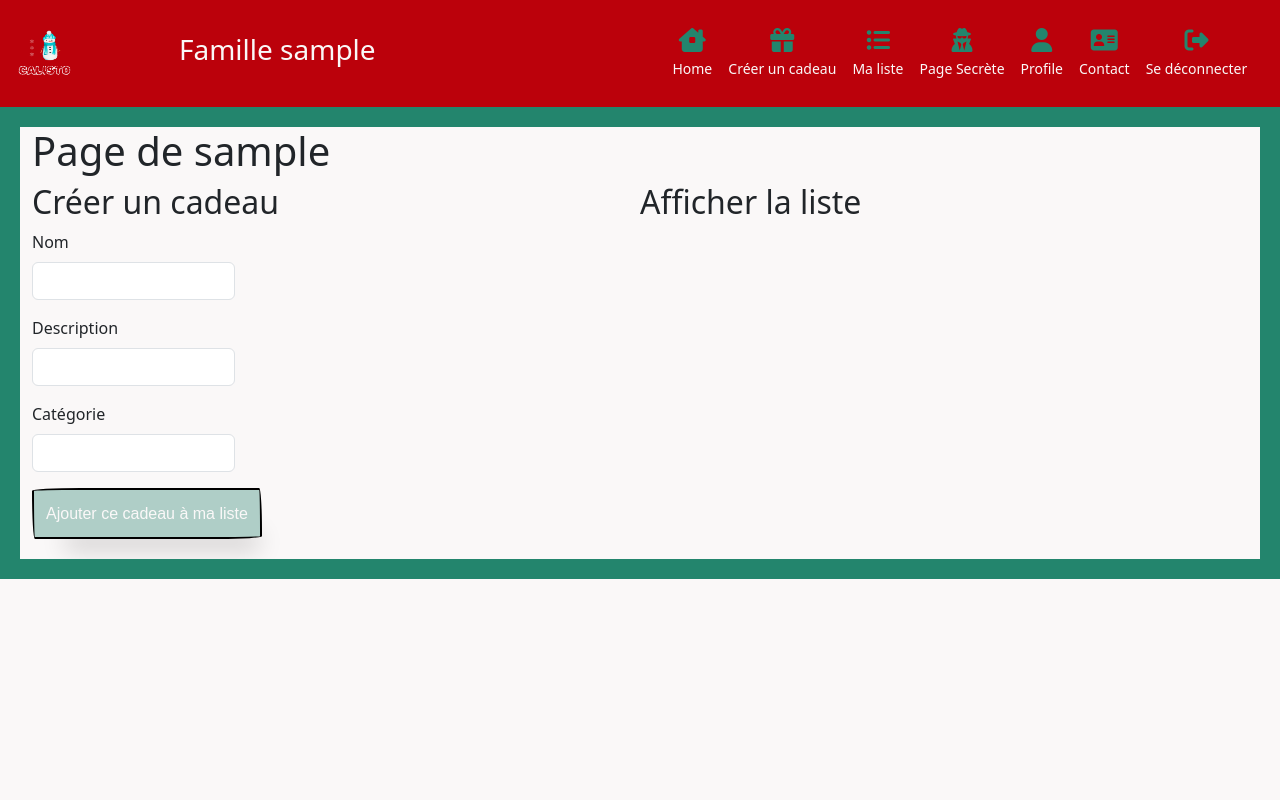
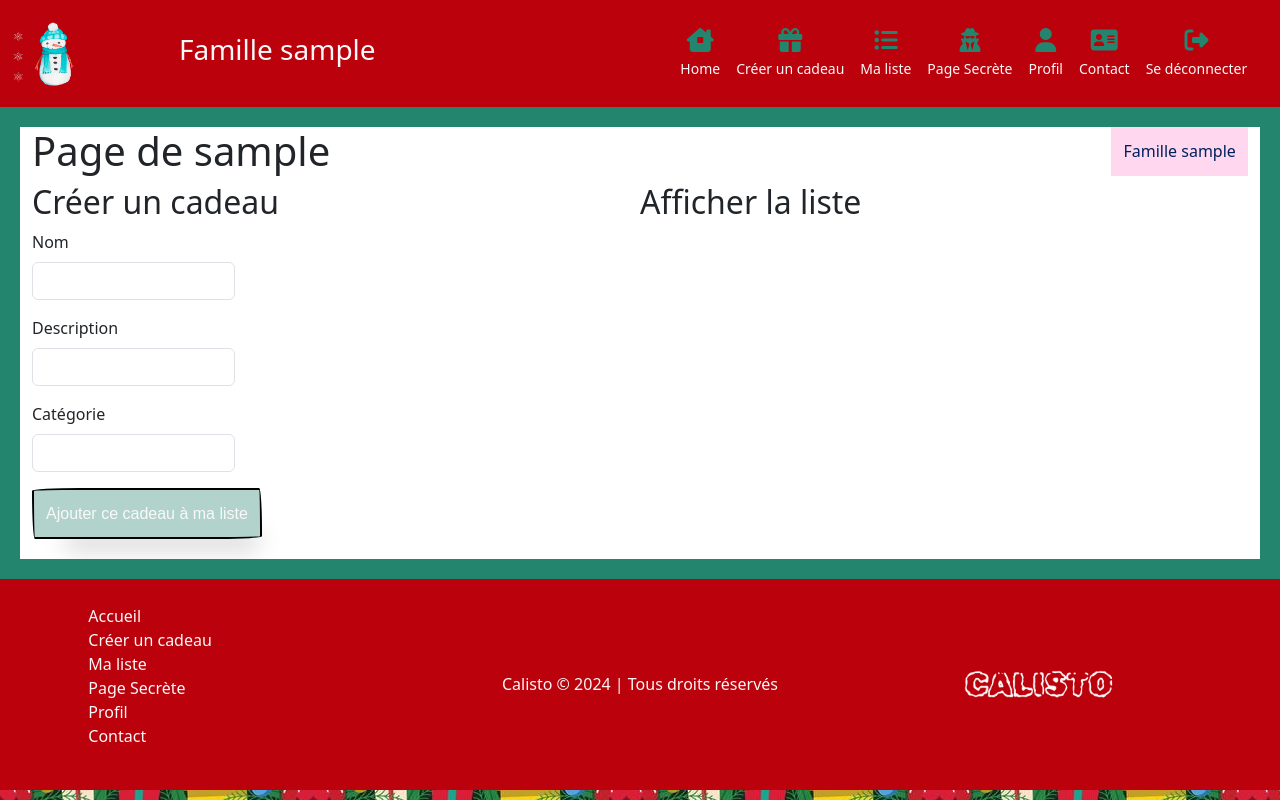
Before and after one commit to Lavestenoire/christmas, a PHP site: page /MVC/pageCreateGift in a window 1280 px wide. Run offline with PHP 8.4, Linux system fonts and the light colour scheme; the visitor is signed in with stand-in values (Sample User, id 1); some libraries are stand-ins or nearby versions.

Commit message:
supression ok

```diff
--- a/Controllers/GiftController.php
+++ b/Controllers/GiftController.php
@@ -126,8 +126,5 @@ class giftController extends Controller
         $giftModel = new giftModel();
         $categories = $giftModel->getNameCategory($search);
         echo json_encode($categories);
-        // foreach ($categories as $category) {
-        //     echo $category['name_category'] . "<br>";
-        // }
     }
 }
--- a/Views/base.php
+++ b/Views/base.php
@@ -15,7 +15,7 @@
     <header>
         <nav class="navbar sticky-top navbar-expand-lg bg-body-tertiary container-fluid">
             <a class="navbar-brand" href="/christmas/public/home"> <!-- le lien href de home: home = réecriture d'URL = controller et action donc render -->
-                <img src="pictures/calisto.png" alt="Logo" width="100">
+                <img src="pictures/logoCalisto.png" alt="Logo" width="100">
             </a>
 
             <?php if (isset($_SESSION['nickname_account'])) { ?>
@@ -54,7 +54,7 @@
                         <li class="nav-item">
                             <a class="nav-link" href="profileUser">
                                 <i class="menuIcon fa-solid fa-user"></i>
-                                <span class="menuText">Profile</span>
+                                <span class="menuText">Profil</span>
                             </a>
                         </li>
                         <li class="nav-item">
@@ -84,9 +84,27 @@
         </nav>
     </header>
     <div class="container">
+        <?php if (isset($_SESSION['id_user'])) { ?>
+            <div id="helloFamilyContainer">
+                <div id="helloFamily">Famille <?= $_SESSION['nickname_account'] ?></div>
+            </div>
+        <?php } ?>
         <main><?= $content ?></main>
     </div>
-    <footer></footer>
+    <footer>
+        <nav class="footerItem">
+            <ul>
+                <li><a href="home">Accueil</a></li>
+                <li><a href="pageCreateGift">Créer un cadeau</a></li>
+                <li><a href="giftList">Ma liste</a></li>
+                <li><a href="secretPage">Page Secrète</a></li>
+                <li><a href="profileUser">Profil</a></li>
+                <li><a href="#">Contact</a></li>
+            </ul>
+        </nav>
+        <div class="footerItem">Calisto © 2024 | Tous droits réservés</div>
+        <div class="footerItem"><img src="pictures/titreCalisto.png" alt="Logo" width="150"></div>
+    </footer>
     <script src="https://cdn.jsdelivr.net/npm/bootstrap@5.3.2/dist/js/bootstrap.bundle.min.js" integrity="sha384-C6RzsynM9kWDrMNeT87bh95OGNyZPhcTNXj1NW7RuBCsyN/o0jlpcV8Qyq46cDfL" crossorigin="anonymous"></script>
     <script src="/christmas/public/script.js"></script>
 </body>
--- a/Views/gift/createGift.php
+++ b/Views/gift/createGift.php
@@ -26,8 +26,8 @@ if (isset($_GET['message']) && $_GET['message'] == 'gift_added') {
                 <div class="mb-3 col-4">
                     <label for="category_gift" class="form-label">Catégorie</label>
                     <input type="text" name="category_gift" class="form-control" id="category_gift" aria-describedby="usernameHelp" required onkeyup="showHint(this.value)">
-                    <div id="suggestions"></div>
                 </div>
+                <div id="suggestions"></div>
 
 
                 <!-- champs caché à 0 pour non réservé -->
--- a/Views/user/createUser.php
+++ b/Views/user/createUser.php
@@ -26,5 +26,5 @@ $title = "Christmas - Créer un profil";
     <?php endif;
     unset($_SESSION['error_message']);
     ?>
-    <button type="submit" name="addAUser" class="btn btn-primary">Ajouter ce profil</button>
+    <button type="submit" name="addAUser" class='button-paper'>Ajouter ce profil</button>
 </form>
--- a/public/script.js
+++ b/public/script.js
@@ -1,35 +1,3 @@
-
-// COUNTDOWN
-// Set the date we're counting down to
-var countDownDate = new Date("Dec 24, 2024 22:00:00").getTime();
-
-// Update the count down every 1 second
-var x = setInterval(function () {
-
-    // Get today's date and time
-    var now = new Date().getTime();
-
-    // Find the distance between now and the count down date
-    var distance = countDownDate - now;
-
-    // Time calculations for days, hours, minutes and seconds
-    var days = Math.floor(distance / (1000 * 60 * 60 * 24));
-    var hours = Math.floor((distance % (1000 * 60 * 60 * 24)) / (1000 * 60 * 60));
-    var minutes = Math.floor((distance % (1000 * 60 * 60)) / (1000 * 60));
-    var seconds = Math.floor((distance % (1000 * 60)) / 1000);
-
-    // Output the result in an element with id="demo"
-    document.getElementById("countDown").innerHTML = days + "jours " + hours + "h "
-        + minutes + "m " + seconds + "s avant Noël";
-
-    // If the count down is over, write some text
-    if (distance < 0) {
-        clearInterval(x);
-        document.getElementById("countDown").innerHTML = "EXPIRED";
-    }
-}, 1000);
-
-
 // OEIL SUR CHAMPS INPUT
 const passwordField = document.getElementById("loginPassword");
 const togglePassword = document.querySelector(".fa-eye");
@@ -76,3 +44,54 @@ function selectCategory(category) {
     document.getElementById("category_gift").value = category;
     document.getElementById("suggestions").innerHTML = ""; // Effacer les suggestions après la sélection
 }
+
+
+// DELETE CONFIRMATION
+function deleteConfirm() {
+    var xmlhttp = new XMLHttpRequest();
+    xmlhttp.onreadystatechange = function () {
+        if (this.readyState == 4 && this.status == 200) {
+            var message = "<p>Tu es sur de vouloir supprimer?</p>"
+            message += "<form action='deleteUser'>"
+            message += "<button type='submit' name='deleteUser' class='button-paper' role='button'>Oui</button>"
+            message += "<button class='button-paper' onclick='cancelDelete()'>Non</button>"
+            message += "</form>"
+            document.getElementById("deleteConfirm").innerHTML = message;
+        }
+    };
+    xmlhttp.open("GET", "profileUser", true);
+    xmlhttp.send();
+}
+function cancelDelete() {
+    document.getElementById("deleteConfirm").innerHTML = ""; // Efface le message de confirmation
+}
+
+// COUNTDOWN
+// Set the date we're counting down to
+var countDownDate = new Date("Dec 24, 2024 22:00:00").getTime();
+
+// Update the count down every 1 second
+var x = setInterval(function () {
+
+    // Get today's date and time
+    var now = new Date().getTime();
+
+    // Find the distance between now and the count down date
+    var distance = countDownDate - now;
+
+    // Time calculations for days, hours, minutes and seconds
+    var days = Math.floor(distance / (1000 * 60 * 60 * 24));
+    var hours = Math.floor((distance % (1000 * 60 * 60 * 24)) / (1000 * 60 * 60));
+    var minutes = Math.floor((distance % (1000 * 60 * 60)) / (1000 * 60));
+    var seconds = Math.floor((distance % (1000 * 60)) / 1000);
+
+    // Output the result in an element with id="demo"
+    document.getElementById("countDown").innerHTML = days + "jours " + hours + "h "
+        + minutes + "m " + seconds + "s avant Noël";
+
+    // If the count down is over, write some text
+    if (distance < 0) {
+        clearInterval(x);
+        document.getElementById("countDown").innerHTML = "EXPIRED";
+    }
+}, 1000);
--- a/public/style.css
+++ b/public/style.css
@@ -1,14 +1,13 @@
 body {
-    background-color: #faf8f8;
+    background-image: url(pictures/christmas-ornaments-background-illustration-free-vector.jpg);
 }
 
 .container {
     max-width: 1280px;
     border: solid #23856D 20px;
     overflow: auto;
-    /* Ajouter un débordement automatique pour que la bordure reste contenue */
     padding-bottom: 20px;
-    /* Ajouter un remplissage en bas pour éviter le chevauchement */
+    background-color: white;
 }
 
 
@@ -70,10 +69,35 @@ nav h3 {
 
 /*
 ############################################################
+                           NAVBAR
+############################################################
+*/
+footer {
+    background-color: #bb010b;
+}
+
+
+/*
+############################################################
                          BANNER
 ############################################################
 */
+#helloFamilyContainer {
+    display: flex;
+    flex-direction: column;
+    align-items: end;
+    position: relative;
+    z-index: 777;
+}
 
+#helloFamily {
+    width: fit-content;
+    padding: 1%;
+    background-color: #FFD8EF;
+    z-index: 999;
+    position: absolute;
+    color: #00205B;
+}
 
 /*
 ############################################################
@@ -287,3 +311,44 @@ nav h3 {
     background-color: #fff;
     border-radius: 5%;
 }
+
+/*
+############################################################
+                           FOOTER
+############################################################
+*/
+footer {
+    background-color: #bb010b;
+    display: flex;
+    justify-content: space-evenly;
+    align-items: center;
+    padding: 2%;
+}
+
+footer ul {
+    text-align: center;
+    /* Aligner les éléments au milieu */
+}
+
+footer ul li {
+    text-align: justify;
+}
+
+
+footer ul li a {
+    color: #FAF8F8;
+}
+
+.footerItem {
+    width: 30%;
+    color: #FAF8F8;
+    text-align: center;
+}
+
+.footerItem img {
+    text-align: start;
+}
+
+.footerItem {
+    padding: 0;
+}
```
Also changed, not shown: Views/user/profileUser.php (+25 -2 lines), public/pictures/bannerDragon.png (deleted), public/pictures/bannerDragon2.jpeg (deleted), public/pictures/calisto.png (deleted), public/pictures/christmas-ornaments-background-illustration-free-vector.jpg (added), public/pictures/gnome1.jpg (deleted), public/pictures/logoCalisto.png (added), public/pictures/logoChristmas1.png (deleted), public/pictures/titreCalisto-remove.png (added), public/pictures/titreCalisto.png (added).
